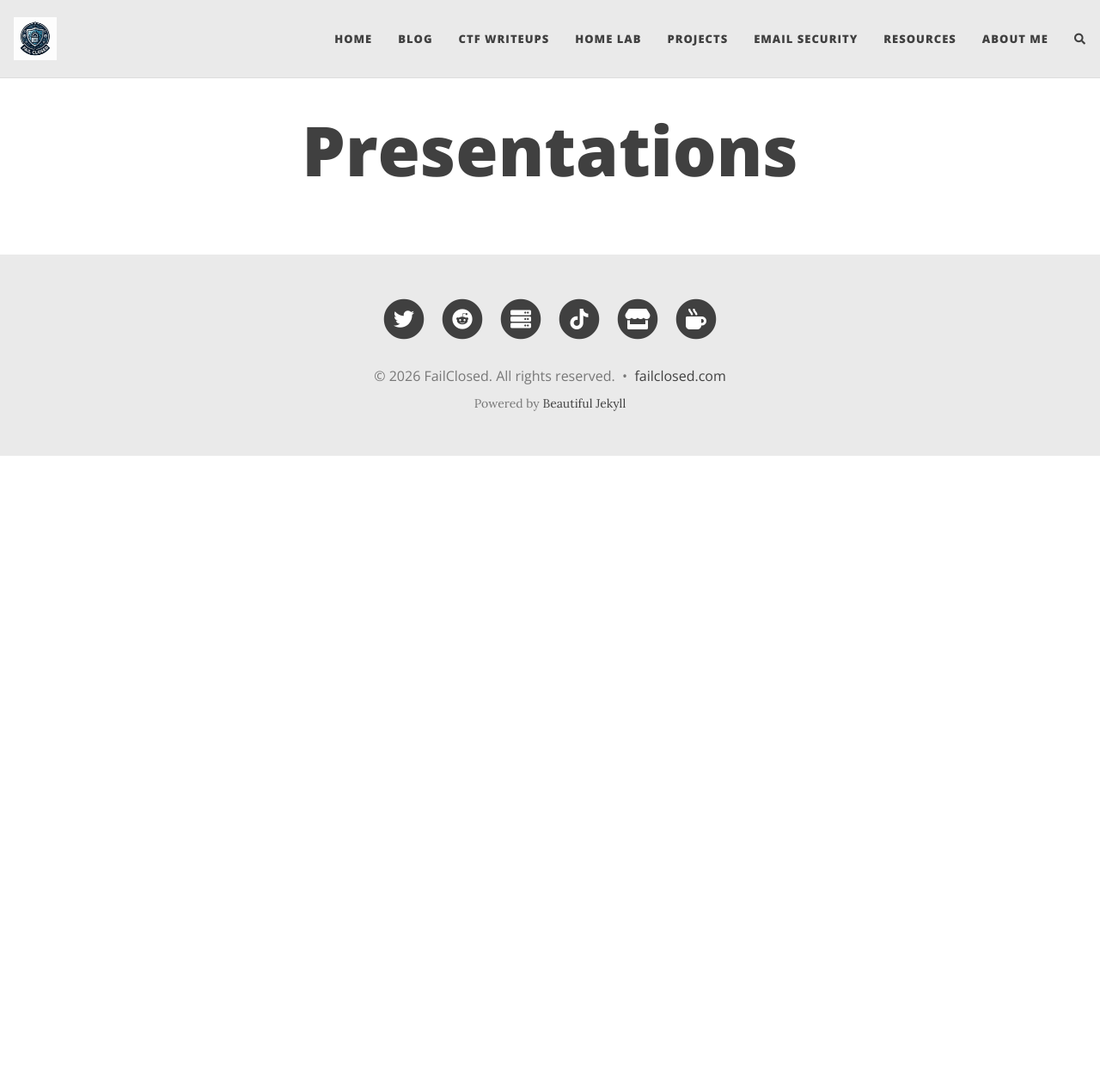
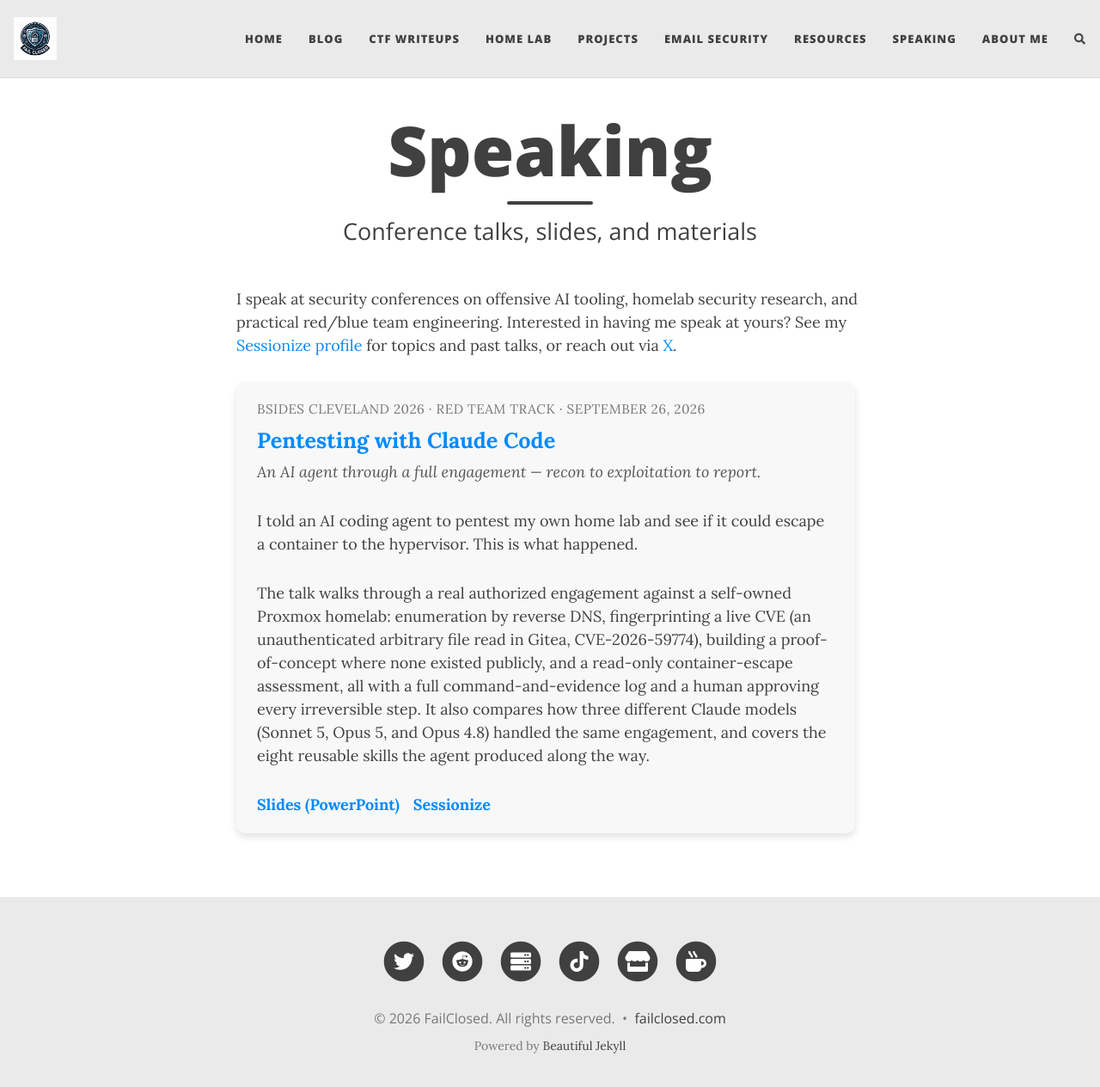
Before and after one commit to failclosed/failclosed.github.io, a Jekyll site: the page built from pages/presentations.md, in a window 1280 px wide and 1277 px high. Shown: the top 1264 px of the window at 86% size. Built offline with Jekyll 4.4.1, drawn with Linux system fonts in a browser that asks for light colours; comment, search, counter and statistics services are not loaded.

Commit message:
add presentation

```diff
--- a/_config.yml
+++ b/_config.yml
@@ -30,6 +30,7 @@ navbar-links:
   Projects: "projects"
   Email Security: "emailsecurity"
   Resources: "software"
+  Speaking: "speaking"
   About Me: "aboutme"
 
 
--- a/pages/presentations.md
+++ b/pages/presentations.md
@@ -1,5 +1,56 @@
 ---
 layout: page
-title: Presentations
-subtitle:
+title: Speaking
+permalink: /speaking
+subtitle: Conference talks, slides, and materials
 ---
+
+I speak at security conferences on offensive AI tooling, homelab security research, and practical red/blue team engineering. Interested in having me speak at yours? See my [Sessionize profile](https://sessionize.com/michael-zinn/) for topics and past talks, or reach out via [X](https://x.com/failclosed).
+
+<div class="talk-card">
+  <div class="talk-conference">BSides Cleveland 2026 &middot; Red Team Track &middot; September 26, 2026</div>
+  <div class="talk-title">Pentesting with Claude Code</div>
+  <p class="talk-subtitle">An AI agent through a full engagement — recon to exploitation to report.</p>
+  <p>I told an AI coding agent to pentest my own home lab and see if it could escape a container to the hypervisor. This is what happened.</p>
+  <p>The talk walks through a real authorized engagement against a self-owned Proxmox homelab: enumeration by reverse DNS, fingerprinting a live CVE (an unauthenticated arbitrary file read in Gitea, CVE-2026-59774), building a proof-of-concept where none existed publicly, and a read-only container-escape assessment, all with a full command-and-evidence log and a human approving every irreversible step. It also compares how three different Claude models (Sonnet 5, Opus 5, and Opus 4.8) handled the same engagement, and covers the eight reusable skills the agent produced along the way.</p>
+  <div class="talk-links">
+    <a href="https://github.com/4D5A/presentations/blob/main/BSides%20Cleveland%202026/BSides_Cleveland_presentation_github.pptx">Slides (PowerPoint)</a>
+    <a href="https://sessionize.com/michael-zinn/">Sessionize</a>
+  </div>
+</div>
+
+<style>
+.talk-card {
+  max-width: 720px;
+  margin: 24px 0;
+  padding: 20px 24px;
+  border-radius: 10px;
+  background: #f8f8f8;
+  box-shadow: 0 4px 8px rgba(0,0,0,0.12);
+}
+.talk-conference {
+  font-size: 0.85em;
+  text-transform: uppercase;
+  letter-spacing: 0.03em;
+  color: #777;
+  margin-bottom: 6px;
+}
+.talk-title {
+  font-size: 1.4em;
+  font-weight: bold;
+  color: #008AFF;
+}
+.talk-subtitle {
+  font-style: italic;
+  color: #555;
+  margin-top: 4px;
+}
+.talk-links {
+  margin-top: 14px;
+  display: flex;
+  gap: 16px;
+}
+.talk-links a {
+  font-weight: bold;
+}
+</style>
```
Also changed, not shown: presentations/README.md (added, +7 -0 lines), 1 other file.
